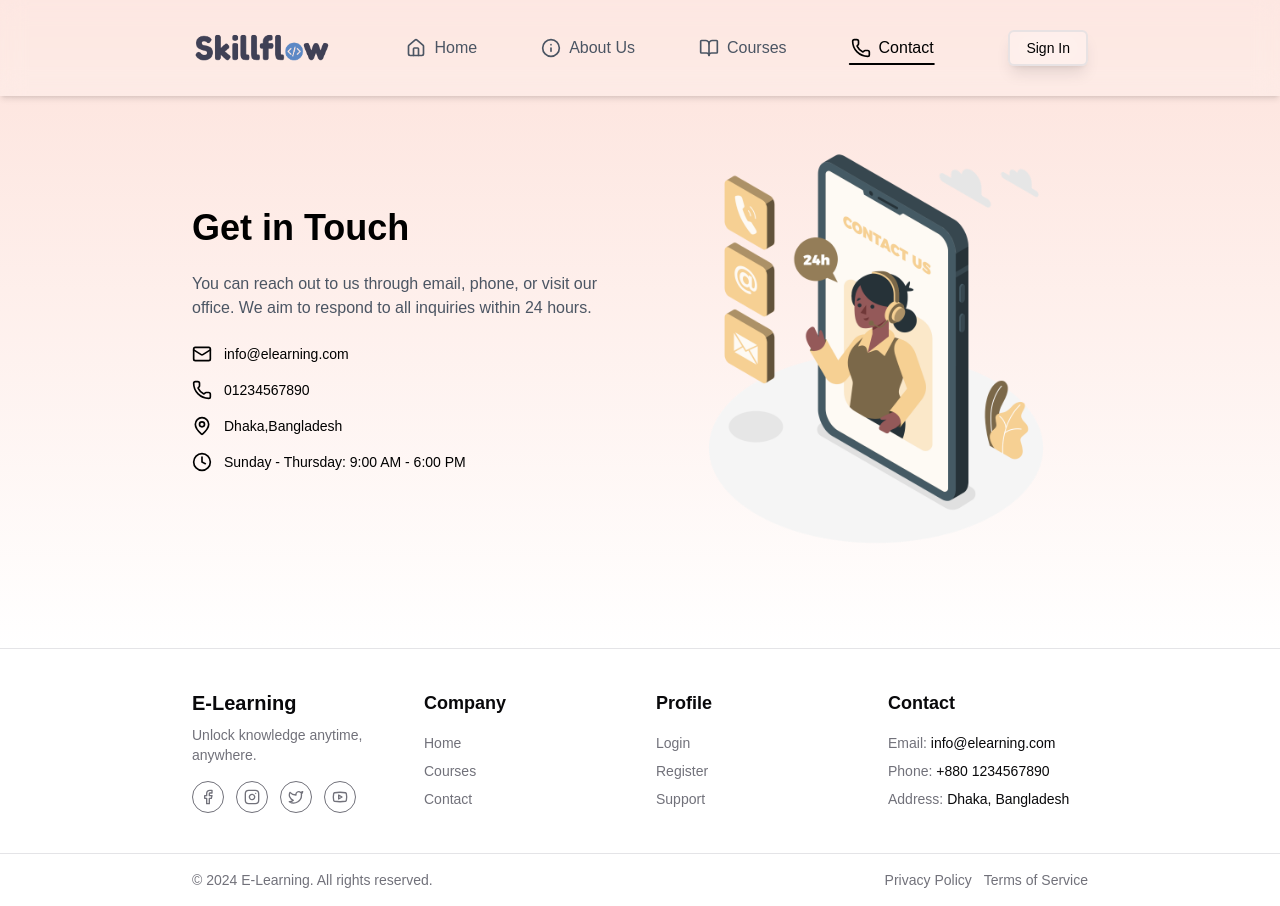
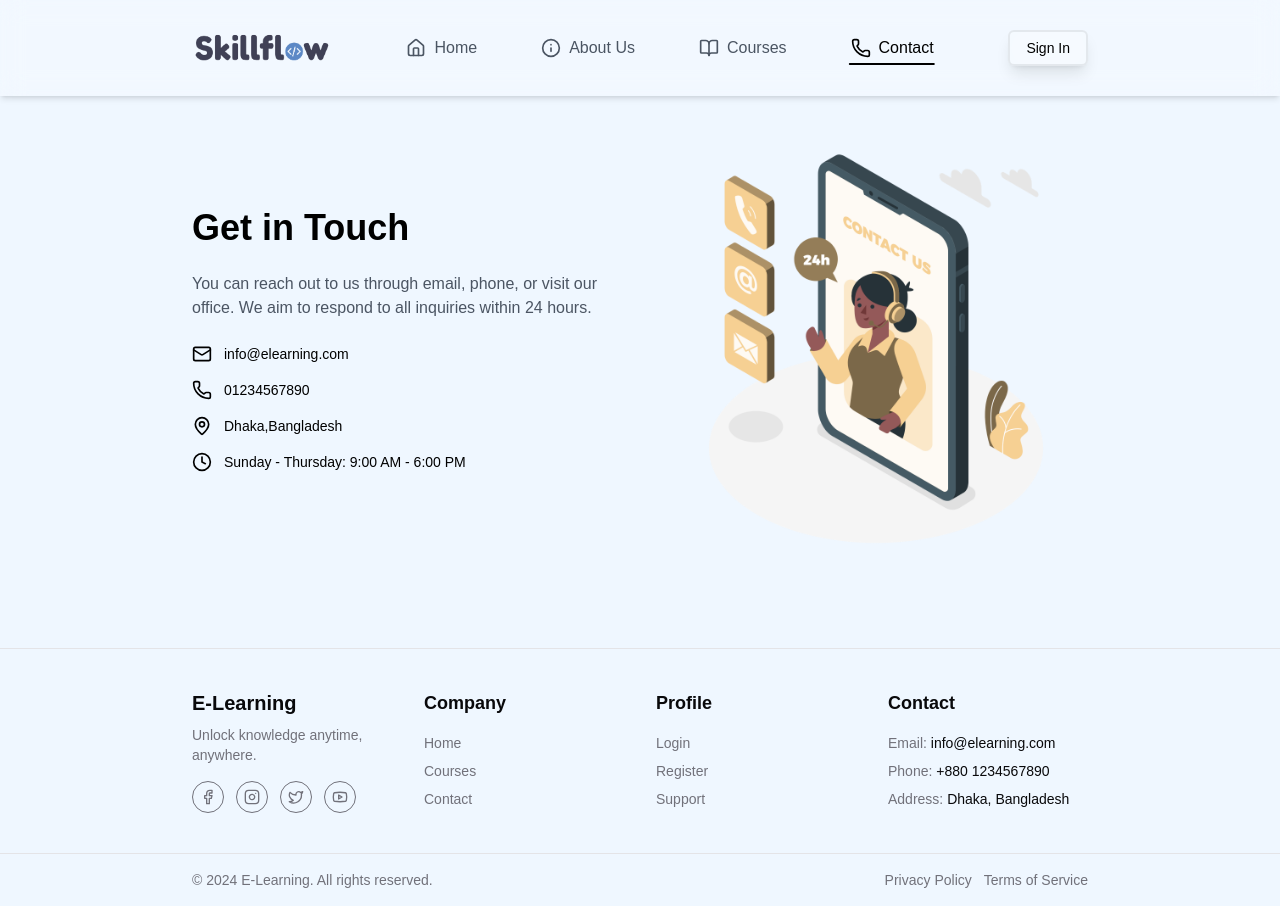
Before and after one commit to nafistarik/e-learning, a Next.js app: page /contact in a window 1280 px wide. Built offline with nearby package versions, Linux system fonts and the light colour scheme.

Commit message:
style: background color changed

```diff
--- a/app/(common)/about/_components/About.tsx
+++ b/app/(common)/about/_components/About.tsx
@@ -6,7 +6,7 @@ import background from "@/app/assets/images/home/background.jpg"
 
 export function About() {
   return (
-    <section className="pt-28 pb-12 lg:pt-32 lg:pb-24 flex flex-col justify-center min-h-screen bg-gradient-to-b from-[#FEFBF4]">
+    <section className="pt-28 pb-12 lg:pt-32 lg:pb-24 flex flex-col justify-center min-h-screen">
       <div className="grid gap-8 grid-cols-1 lg:grid-cols-[11fr,12fr] lg:gap-12 lg:items-center container">
 
         <FadeUp>
--- a/app/(common)/contact/page.tsx
+++ b/app/(common)/contact/page.tsx
@@ -2,8 +2,8 @@ import { ContactPage } from "./_components/ContactPage";
 
 export default function Contact() {
   return (
-    <div className="container bg-gradient-to-b from-[#FDE2DB]">
-      <ContactPage/>
+    <div className="container">
+      <ContactPage />
     </div>
   )
 }
--- a/app/(common)/courses/page.tsx
+++ b/app/(common)/courses/page.tsx
@@ -1,9 +1,5 @@
 import CoursesComponent from "./_components/CoursesComponent";
 
 export default function CoursesPage() {
-  return (
-    <div className=" bg-gradient-to-b from-[#FDE2DB]">
-      <CoursesComponent />
-    </div>
-  );
+  return <CoursesComponent />
 }
--- a/app/(common)/page.tsx
+++ b/app/(common)/page.tsx
@@ -4,10 +4,10 @@ import { PopularCourses } from "./_components/PopularCourses"
 
 export default function Home() {
   return (
-    <div className="bg-gradient-to-b from-[#FEFBF4]">
+    <>
       <Hero />
       <Categories />
       <PopularCourses />
-    </div>
+    </>
   )
 }
--- a/app/layout.tsx
+++ b/app/layout.tsx
@@ -28,7 +28,7 @@ export default function RootLayout({
   return (
     <html lang="en">
       <body
-        className={`${geistSans.variable} ${geistMono.variable} antialiased`}
+        className={`${geistSans.variable} ${geistMono.variable} antialiased bg-[#EFF7FF]`}
       >
         <ReduxProvider>{children}</ReduxProvider>
         <Toaster />
--- a/components/shared/Footer.tsx
+++ b/components/shared/Footer.tsx
@@ -20,7 +20,7 @@ const footerLinks = {
 
 export default function Footer() {
   return (
-    <footer className="border-t bg-background text-muted-foreground">
+    <footer className="border-t text-muted-foreground">
       <div className="container py-10">
         <div className="grid gap-8 md:grid-cols-2 lg:grid-cols-4">
 
```
